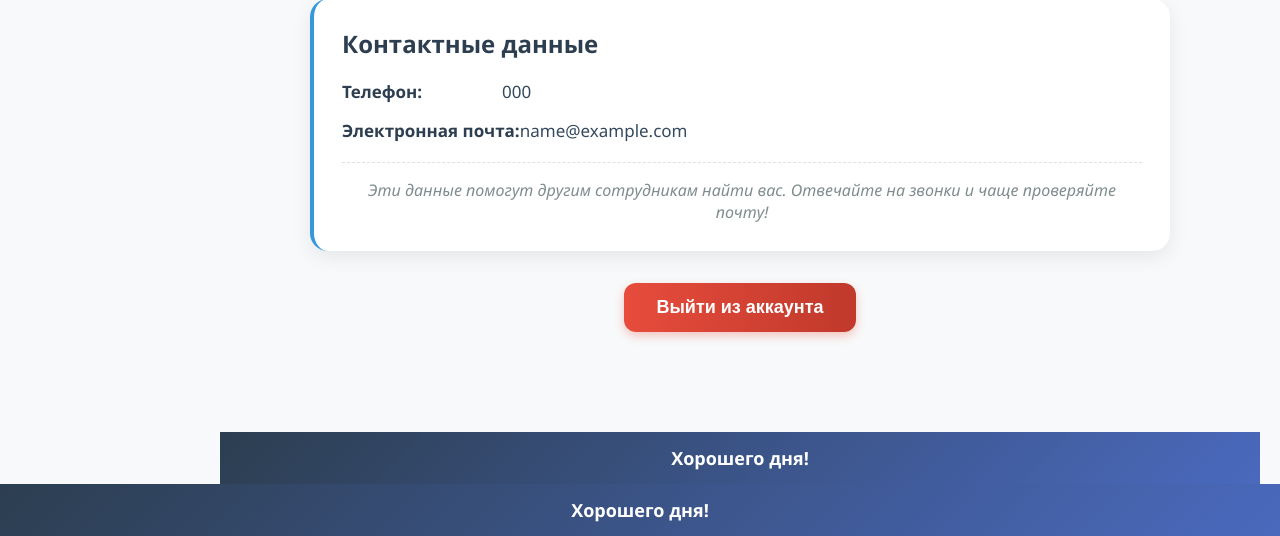
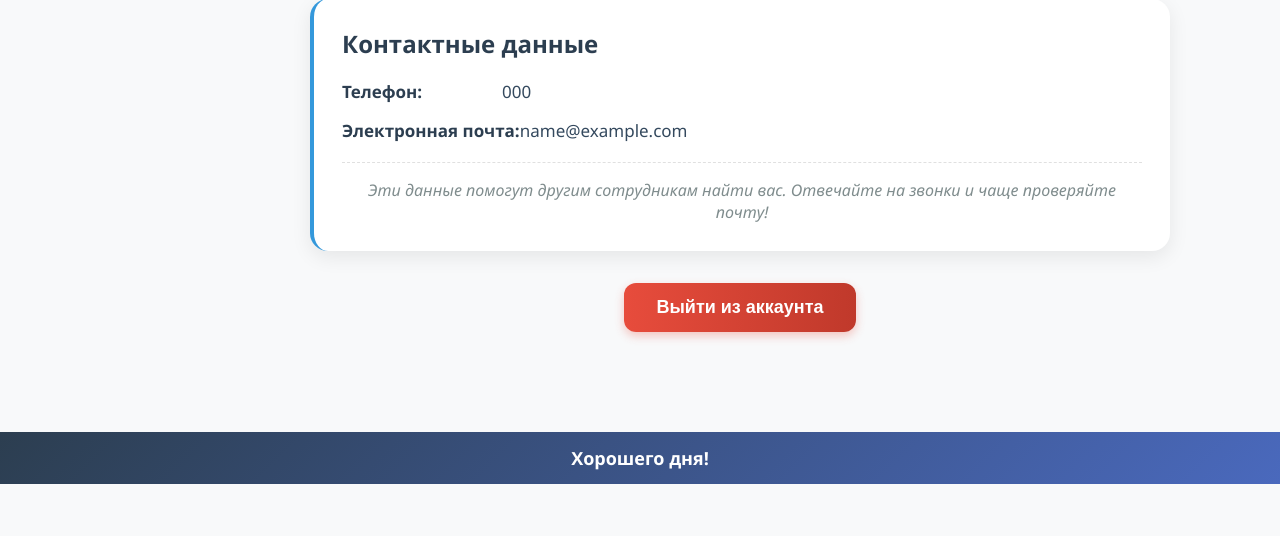
Before and after one commit to gluhx/SAI, a Flask app: template DZ/AppAIS/templates/authorization/user.html in a window 1280 px wide. Shown: the part 398-934 px from the top of the page. After the commit the page ends 882 px from the top, so only its background shows below. Run offline with Flask 3, Linux system fonts and the light colour scheme; the template is opened without the code that fills it: most values are stand-ins (such as "Sample title", 1, 10 or a date in 2020).

Commit message:
Всё вроде дофиксил2

```diff
--- a/DZ/AppAIS/templates/authorization/user.html
+++ b/DZ/AppAIS/templates/authorization/user.html
@@ -56,5 +56,4 @@
         <button type="submit" class="logout-btn">Выйти из аккаунта</button>
     </form>
 </main>
-<footer class="footer">Хорошего дня!</footer>
 {% endblock %}
```
